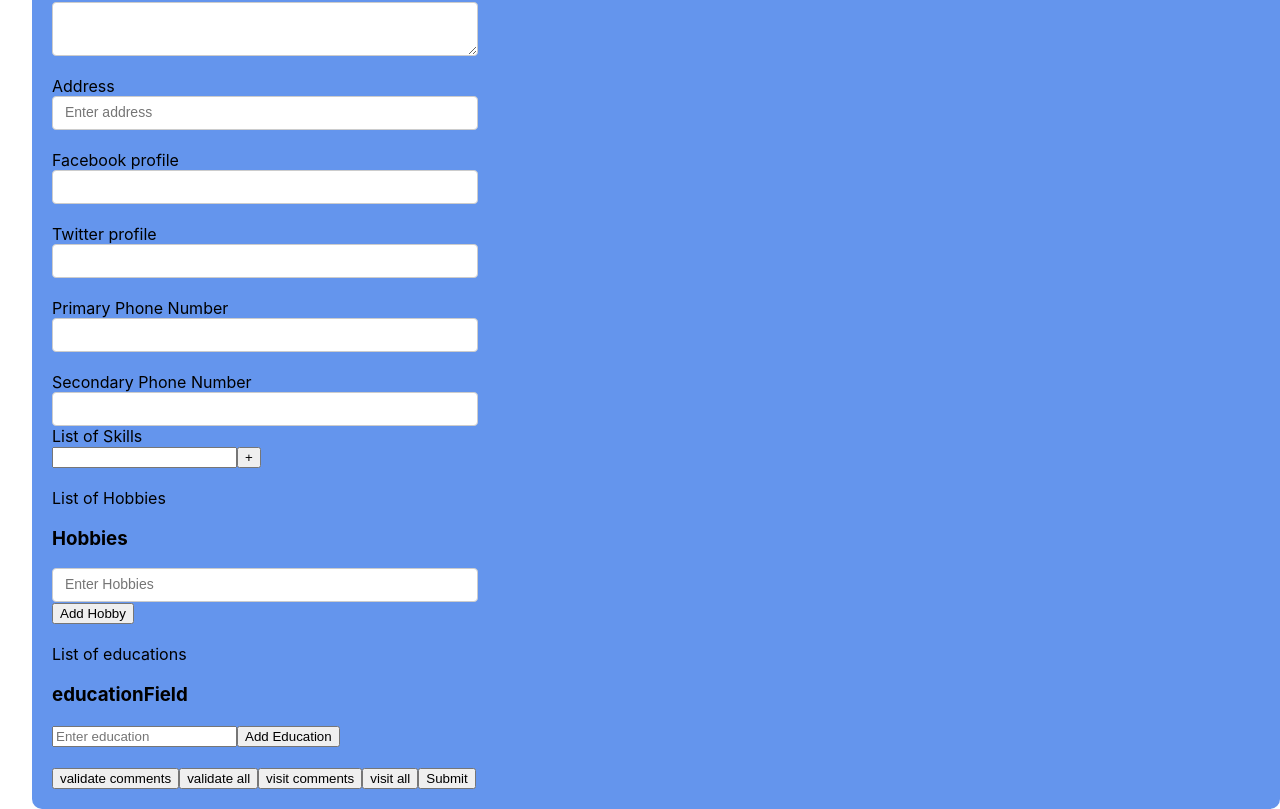
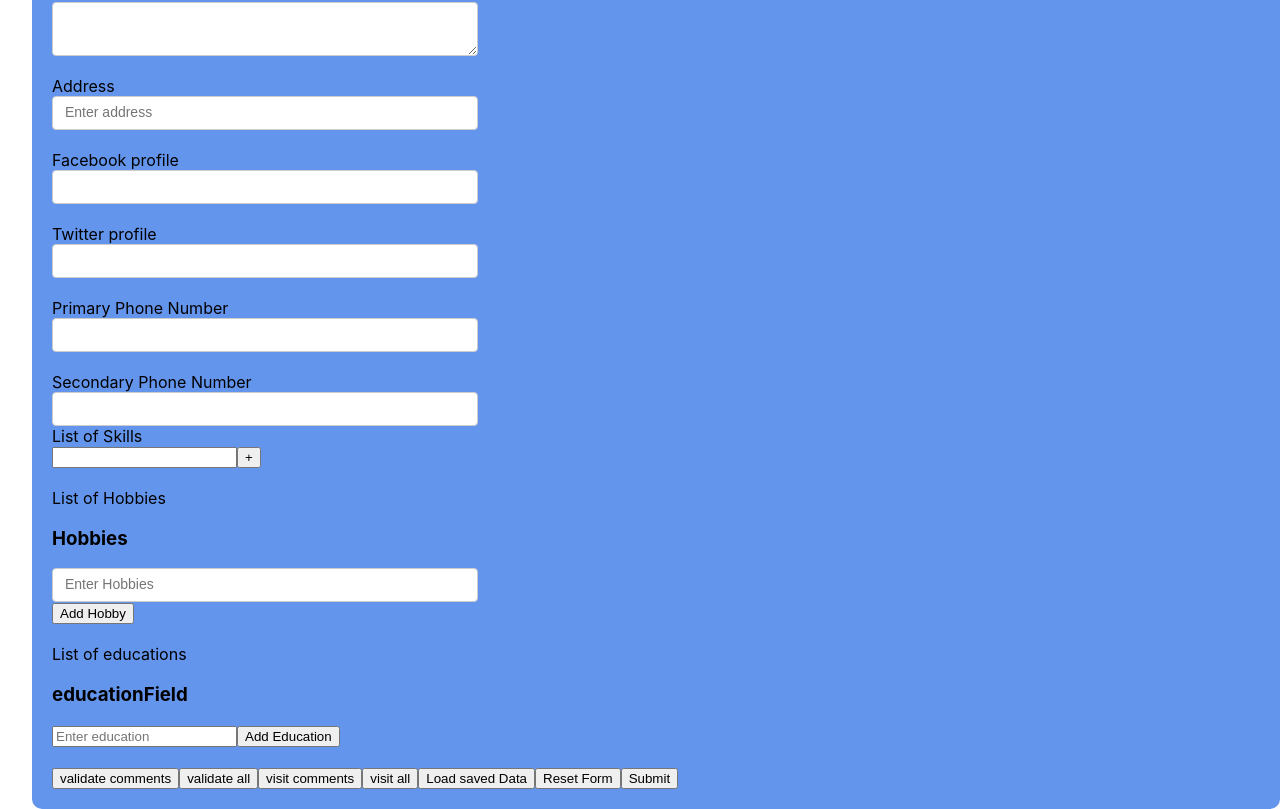
Before and after one commit to abhijeet-maity/NTTS-formic_library_practice, a React (Create React App) app: page / in a window 1280 px wide. Shown: the part 260-1069 px from the top of the page. Built offline with nearby package versions, Linux system fonts and the light colour scheme.

Commit message:
added disability of submit button, reset button

```diff
--- a/src/components/FormikComponentRenderProps.jsx
+++ b/src/components/FormikComponentRenderProps.jsx
@@ -1,4 +1,4 @@
-import React from "react";
+import React, {useState} from "react";
 import {
   Formik,
   Form,
@@ -27,8 +27,31 @@ const initialValues = {
   educationField: [""],
 };
 
-const onSubmit = (values) => {
-  console.log("Form Data", values);
+// This is the saved data where we are hardcoding the values to just simulate
+// how formik actually loads the saved data, and displays it in form.
+// In real time, the data is loaded by calling an API.
+// In this case it's just mock data.
+
+const savedValues = {
+  name: "Abhijeet Maity",
+  email: "abhi@email.com",
+  channel: "DeepDive",
+  comments: "Great content",
+  address: "",
+  social: {
+    facebook: "",
+    twitter: "",
+  },
+  phoneNumbers: ["", ""],
+  skills: ["Communication"],
+  hobbies: ["Book reading"],
+  educationField: [""],
+};
+
+const onSubmit = (values, onsubmitProps) => {
+  console.log("Form Data", values, onsubmitProps);
+  onsubmitProps.setSubmitting(false);
+  onsubmitProps.resetForm(); //to reset the form use this or the reset button
 };
 
 const validateComments = (value) => {
@@ -47,17 +70,21 @@ const validationSchema = Yup.object({
 });
 
 const FormikComponentRenderProps = () => {
+  const [savedFormValues, setSavedFormValues] = useState(null);
   console.log("File rerendered");
   return (
     <Formik
-      initialValues={initialValues}
+      initialValues={savedFormValues || initialValues}
       onSubmit={onSubmit}
       validationSchema={validationSchema}
       validateOnChange={false} //to prevent validation while entering data onChange.
       validateOnBlur={false} //to prevent validation on Blur event like clicking somewhere else in the page.
+      // validateOnMount // runs validation as soon as form loads.
+      enableReinitialize // allows to reinitialize the initial data with previosly saved data.
     >
       {(formik) => {
         console.log(formik);
+        console.log("Is form valid", formik.isValid);
         return (
           <Form className="form Formik-component">
             <div className="form-controls">
@@ -292,7 +319,20 @@ const FormikComponentRenderProps = () => {
             >
               visit all
             </button>
-            <button type="submit">Submit</button>
+            {/* Disabling submit button when form has empty required fields*/}
+            {/* <button type="submit" disabled={!(formik.isValid && formik.dirty)} >Submit</button> */}
+            {/* Disable submit button while form is being submitted */}
+            {/* <button type="submit" disabled={formik.isSubmitting} >Submit</button> */}
+            {/* Combined functionality of above two buttons */}
+            <button type="button" onClick={() => setSavedFormValues(savedValues)}>Load saved Data</button>
+            {/* Resets the form to initial value object. */}
+            <button type="reset">Reset Form</button>
+            <button
+              type="submit"
+              disabled={!formik.isValid || formik.isSubmitting}
+            >
+              Submit
+            </button>
           </Form>
         );
       }}
```
